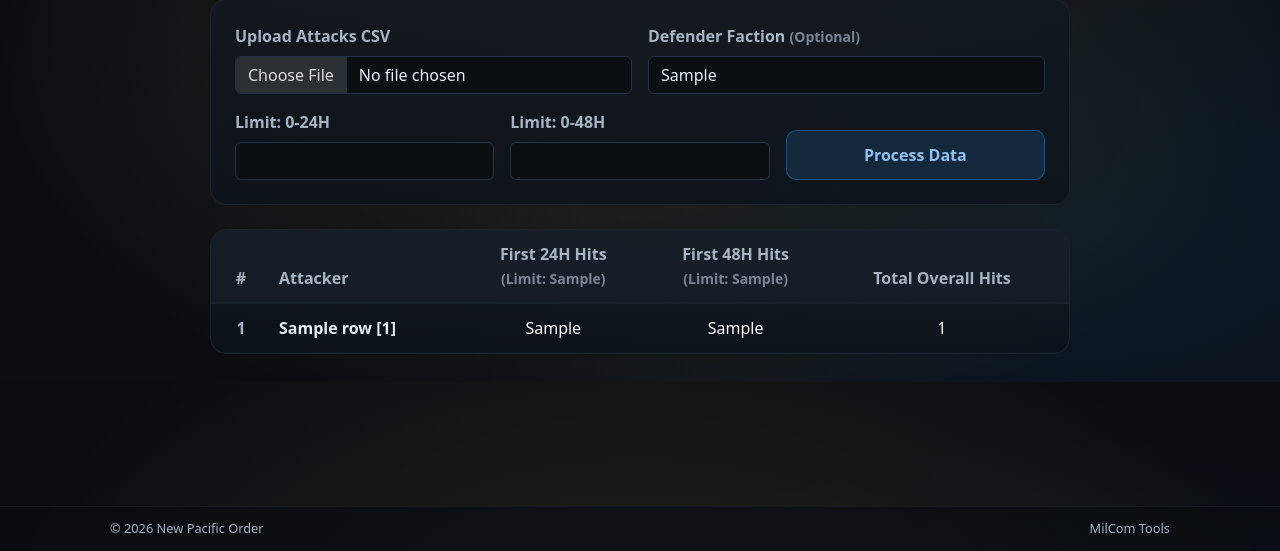
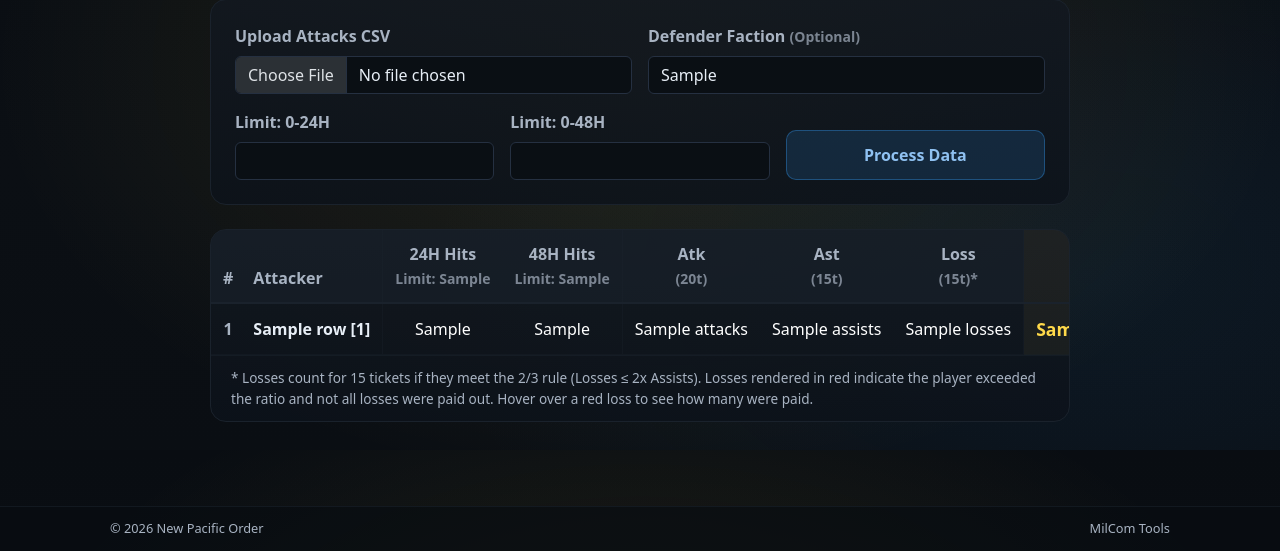
Before and after one commit to nickstrijbos/npo-hit-limit-site, a Django app: template tracker/templates/tracker/index.html in a window 1280 px wide. Shown: the part 249-800 px from the top of the page. Run offline with Django 5.2, Linux system fonts and the light colour scheme; the template is opened without the code that fills it: most values are stand-ins (such as "Sample title", 1, 10 or a date in 2020).

Commit message:
update with ticket counter

```diff
--- a/tracker/templates/tracker/index.html
+++ b/tracker/templates/tracker/index.html
@@ -108,14 +108,17 @@
   {% if results %}
   <div class="card-npo" style="padding: 0; overflow: hidden;">
     <div class="table-responsive">
-      <table class="table table-hover text-center">
+      <table class="table table-hover text-center" style="white-space: nowrap;">
         <thead>
           <tr>
-            <th class="text-center" style="width: 60px;">#</th>
+            <th class="text-center" style="width: 50px;">#</th>
             <th class="text-start ps-2">Attacker</th>
-            <th>First 24H Hits <br><small style="opacity:.7">(Limit: {{ limit_24h }})</small></th>
-            <th>First 48H Hits <br><small style="opacity:.7">(Limit: {{ limit_48h }})</small></th>
-            <th class="pe-4">Total Overall Hits</th>
+            <th style="border-left: 1px solid rgba(26,34,44,.6);">24H Hits <br><small style="opacity:.7">Limit: {{ limit_24h }}</small></th>
+            <th>48H Hits <br><small style="opacity:.7">Limit: {{ limit_48h }}</small></th>
+            <th style="border-left: 1px solid rgba(26,34,44,.6);">Atk <br><small style="opacity:.7">(20t)</small></th>
+            <th>Ast <br><small style="opacity:.7">(15t)</small></th>
+            <th>Loss <br><small style="opacity:.7">(15t)*</small></th>
+            <th style="border-left: 1px solid rgba(26,34,44,.6); background: rgba(255,217,74,.05); color: var(--npo-accent);">Total<br>Tickets</th>
           </tr>
         </thead>
         <tbody>
@@ -131,17 +134,29 @@
               </a>
             </td>
 
-            <td class="{% if row.over_24h %}cell-over{% else %}cell-safe{% endif %}">
+            <td style="border-left: 1px solid rgba(26,34,44,.4);" class="{% if row.over_24h %}cell-over{% else %}cell-safe{% endif %}">
               {{ row.hits_24h }}
             </td>
             <td class="{% if row.over_48h %}cell-over{% else %}cell-safe{% endif %}">
               {{ row.hits_48h }}
             </td>
-            <td class="pe-4">{{ row.total_hits }}</td>
+
+            <td style="border-left: 1px solid rgba(26,34,44,.4);">{{ row.attacks }}</td>
+            <td>{{ row.assists }}</td>
+            <td class="{% if row.losses > row.paid_losses %}text-danger fw-bold{% endif %}" title="Paid: {{ row.paid_losses }}">
+              {{ row.losses }}
+            </td>
+
+            <td style="border-left: 1px solid rgba(26,34,44,.4); background: rgba(255,217,74,.05); color: var(--npo-accent); font-weight: 800; font-size: 1.1em;">
+              {{ row.tickets }}
+            </td>
           </tr>
           {% endfor %}
         </tbody>
       </table>
+    </div>
+    <div style="padding: 12px 20px; font-size: 0.85em; color: var(--npo-sub); border-top: 1px solid rgba(26,34,44,.6);">
+      * Losses count for 15 tickets if they meet the 2/3 rule (Losses &le; 2x Assists). Losses rendered in red indicate the player exceeded the ratio and not all losses were paid out. Hover over a red loss to see how many were paid.
     </div>
   </div>
   {% endif %}
```
Also changed, not shown: tracker/views.py (+46 -31 lines).
